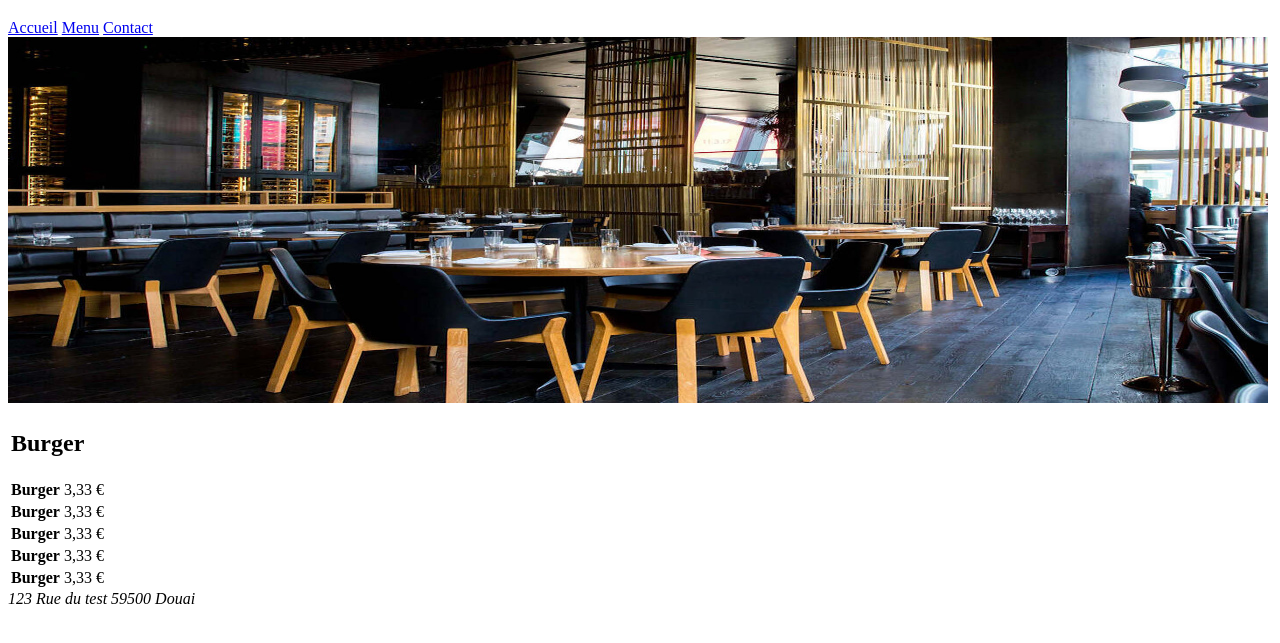
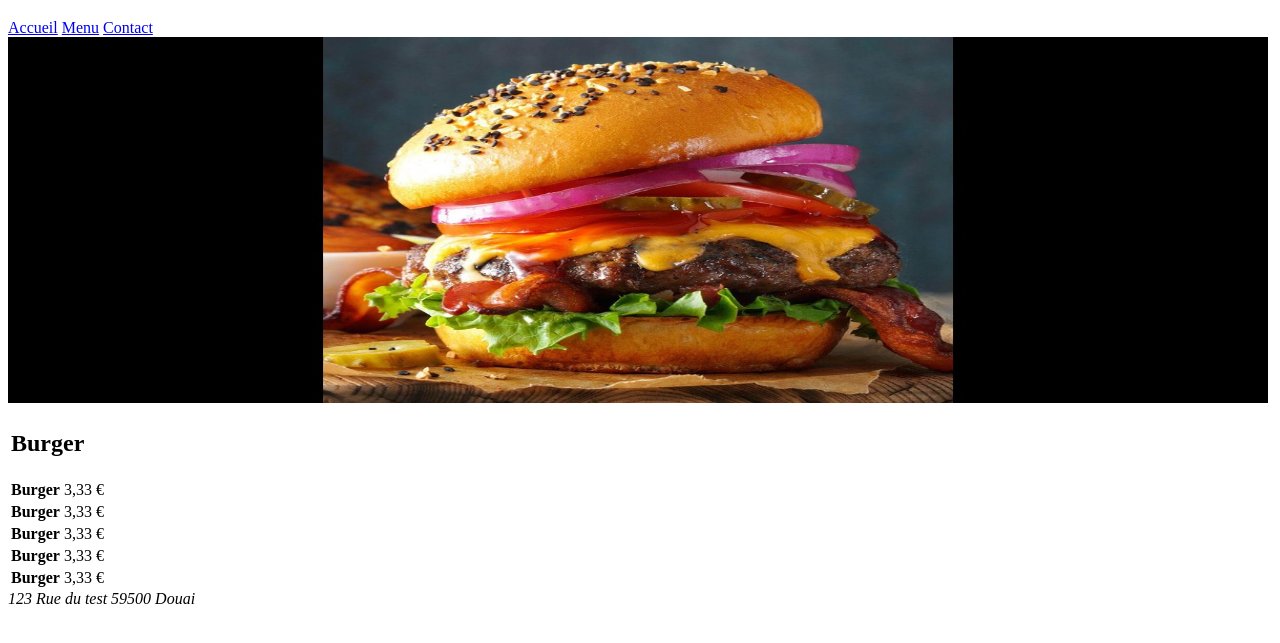
Before and after one commit to Zach3rry59/Grafikart, a plain HTML site: page HTML/Restaurant/menu.html in a window 1280 px wide. Shown: the part 61-704 px from the top of the page. Drawn offline with Linux system fonts and the light colour scheme.

Commit message:
update menu img

```diff
--- a/HTML/Restaurant/menu.html
+++ b/HTML/Restaurant/menu.html
@@ -16,7 +16,7 @@
 				<a href="contact.html" title="Nous Contacter">Contact</a>
 
 			</nav>
-			<img src="img/resto.jpg" width="1260" height="366" alt="Plat-restaurant">
+			<img src="img/burger.jpg" width="1260" height="366" alt="Plat-restaurant">
 		</header>
 		<article>
 			<table>
```
